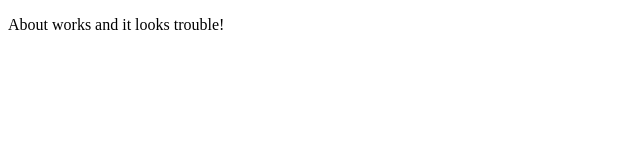
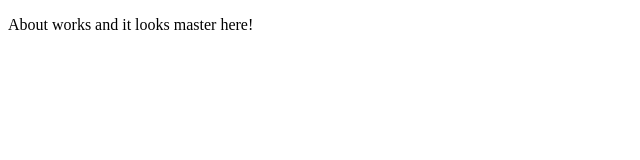
Before and after one commit to jeryjj/git, an Angular app: page / in a window 1280 px wide. Shown: the top 160 px of the page, without its empty margins (0-640 px from the left). Built offline with nearby package versions, Linux system fonts and the light colour scheme.

Commit message:
conflict

```diff
--- a/src/app/about/about.component.html
+++ b/src/app/about/about.component.html
@@ -1 +1 @@
-<p>About works and it looks trouble!</p>
+<p>About works and it looks master here!</p>
```
